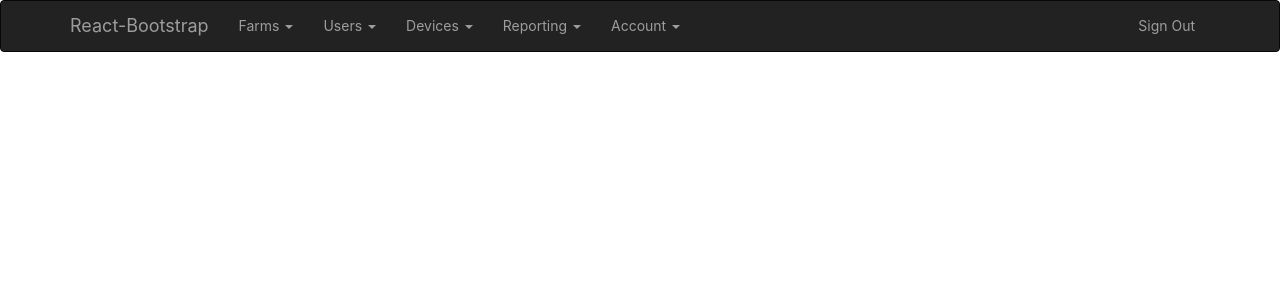
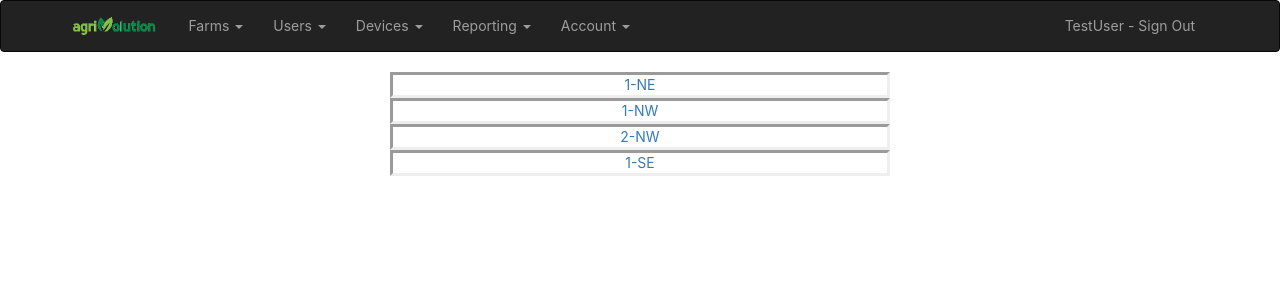
Before and after one commit to mshowman/Agrivolution, a React (Create React App) app: page / in a window 1280 px wide. Both pictures are taken after a click on the button "Sign-In". Shown: the top 300 px of the page. Built offline with nearby package versions, Linux system fonts and the light colour scheme.

Commit message:
added placeholders for farms in dashboard view

```diff
--- a/src/App.css
+++ b/src/App.css
@@ -20,3 +20,14 @@
 .App-link {
   color: #61dafb;
 }
+
+.inset {
+  border-style: inset;
+  text-align: center;
+  align-items: center;
+}
+
+div.inset {
+  width: 500px;
+  margin: auto;
+}
--- a/src/Dashboard.js
+++ b/src/Dashboard.js
@@ -1,23 +1,25 @@
 import React, { Component } from 'react';
-import {Navbar,Nav,NavItem,NavDropdown,MenuItem} from 'react-bootstrap';
+import { Navbar, Nav, NavItem, NavDropdown, MenuItem } from 'react-bootstrap';
 import logo from './agrivolutionLogo.png';
+import Farm from './Farm';
 //import './App.css';
 
+const username="TestUser";
+
 class Dashboard extends Component {
+
   render() {
     return (
 
       //Create the NAV menu bar
+      <div>
       <Navbar inverse collapseOnSelect>
         <Navbar.Header>
-          <Navbar.Brand>
-            <a href="#brand">React-Bootstrap</a>
-          </Navbar.Brand>
+          <Navbar.Brand><img src={logo} /></Navbar.Brand>
           <Navbar.Toggle />
         </Navbar.Header>
         <Navbar.Collapse>
           <Nav>
-
             <NavDropdown eventKey={3} title="Farms" id="basic-nav-dropdown">
               <MenuItem eventKey={3.1}>Register</MenuItem>
               <MenuItem eventKey={3.2}>Create Crop Cycle</MenuItem>
@@ -59,17 +61,20 @@ class Dashboard extends Component {
           </Nav>
           <Nav pullRight>
             <NavItem eventKey={1} href="#">
-                Sign Out
+                {username} - Sign Out
             </NavItem>
 
           </Nav>
         </Navbar.Collapse>
       </Navbar>
 
+      <div><Farm name="1-NE" /></div>
+      <div><Farm name="1-NW" /></div>
+      <div><Farm name="2-NW" /></div>
+      <div><Farm name="1-SE" /></div>
+    </div>
     );
   }
 }
 
-
-
 export default Dashboard;
--- /dev/null
+++ b/src/Farm.js
@@ -0,0 +1,18 @@
+import React, { Component, PropTypes } from 'react';
+import ReactDOM from 'react-dom';
+import './App.css';
+
+class Farm extends React.Component {
+
+  render() {
+    return (
+      <div class="inset">
+        <div>
+          <a href="#">{this.props.name}</a>
+        </div>
+      </div>
+    );
+  }
+}
+
+export default Farm;
```
